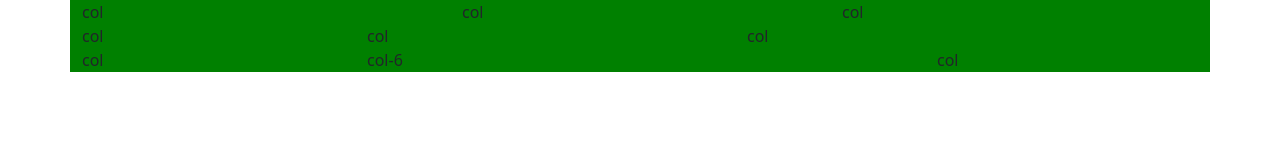
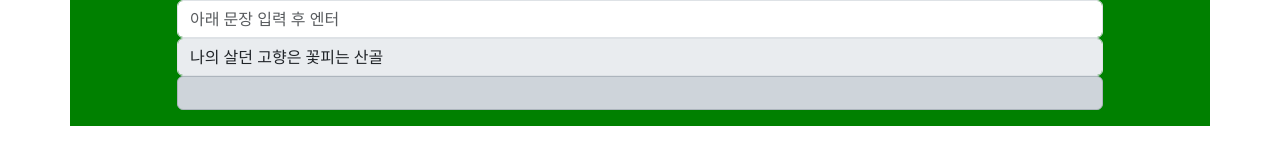
Before and after one commit to Jung-sunghoon/vanillaJS, a plain HTML site: page javascript-test/index.html in a window 1280 px wide. Drawn offline with nearby package versions, Linux system fonts and the light colour scheme.

Commit message:
feat: JS 실습

```diff
--- a/javascript-test/index.html
+++ b/javascript-test/index.html
@@ -18,21 +18,25 @@
       integrity="sha384-YvpcrYf0tY3lHB60NNkmXc5s9fDVZLESaAA55NDzOxhy9GkcIdslK1eN7N6jIeHz"
       crossorigin="anonymous"
     ></script>
+    <script src="./index.js"></script>
     <div class="container">
-      <div class="row">
-        <div class="col">col</div>
-        <div class="col">col</div>
-        <div class="col">col</div>
-      </div>
-      <div class="row">
-        <div class="col-3">col</div>
-        <div class="col-4">col</div>
-        <div class="col-5">col</div>
-      </div>
-      <div class="row">
-        <div class="col">col</div>
-        <div class="col-6">col-6</div>
-        <div class="col">col</div>
+      <div class="row justify-content-center">
+        <div class="col-10">
+          <input
+            type="search"
+            class="form-control"
+            name="input"
+            placeholder="아래 문장 입력 후 엔터"
+          />
+          <input
+            type="text"
+            class="form-control"
+            name="answer"
+            disabled
+            value="나의 살던 고향은 꽃피는 산골"
+          />
+          <div class="alert alert-dark" role="alert"></div>
+        </div>
       </div>
     </div>
   </body>
--- /dev/null
+++ b/javascript-test/index.js
@@ -0,0 +1,20 @@
+document.addEventListener("DOMContentLoaded", function () {
+  const inputBox = document.querySelector('input[name="input"]');
+  const answerBox = document.querySelector('input[name="answer"]');
+  const alertBox = document.querySelector("div.alert");
+
+  inputBox.onsearch = function () {
+    let inputArray = this.value.split(" ");
+    let answerArray = answerBox.value.split(" ");
+
+    let newArray = inputArray.map(function (item, index) {
+      if (item == answerArray[index]) {
+        return '<span class="bg-white">' + item + "</span>";
+      } else {
+        return '<span class="bg-danger text-white">' + item + "</span>";
+      }
+    });
+
+    alertBox.innerHTML = newArray.join(" ");
+  };
+});
```
Also changed, not shown: array-test/index.html (added, +11 -0 lines).
